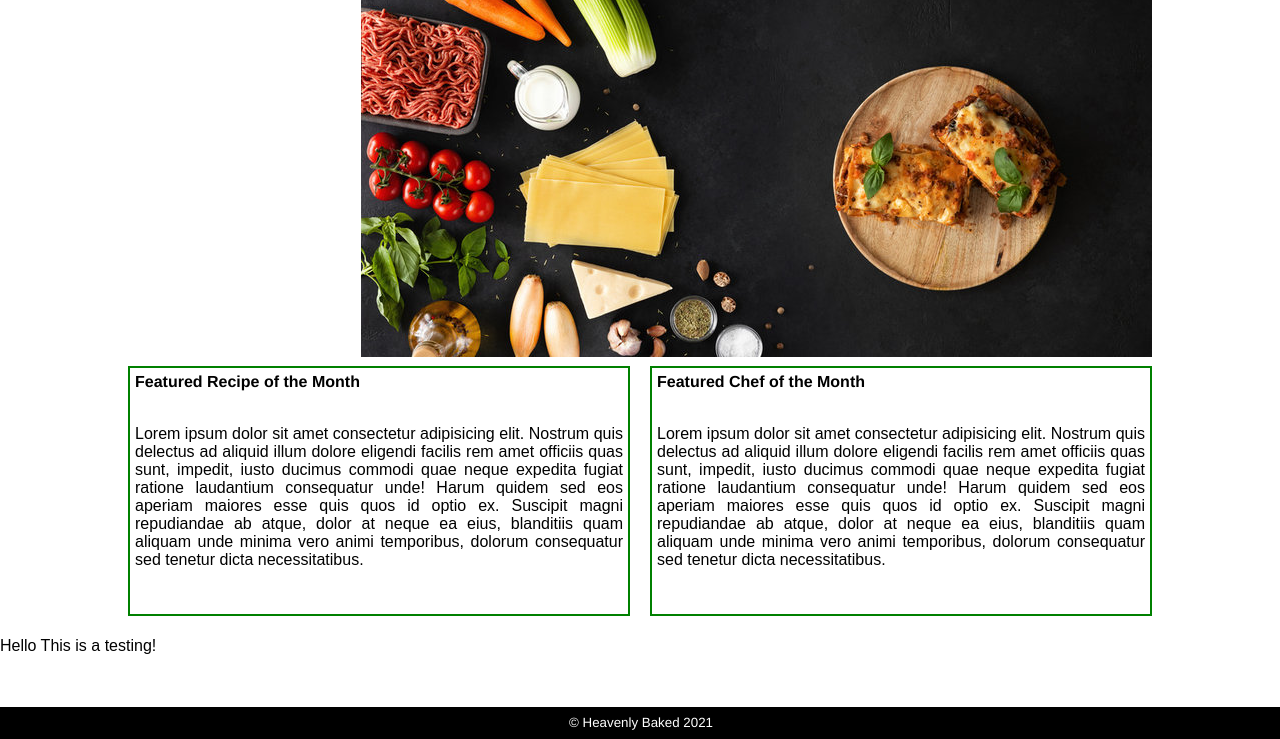
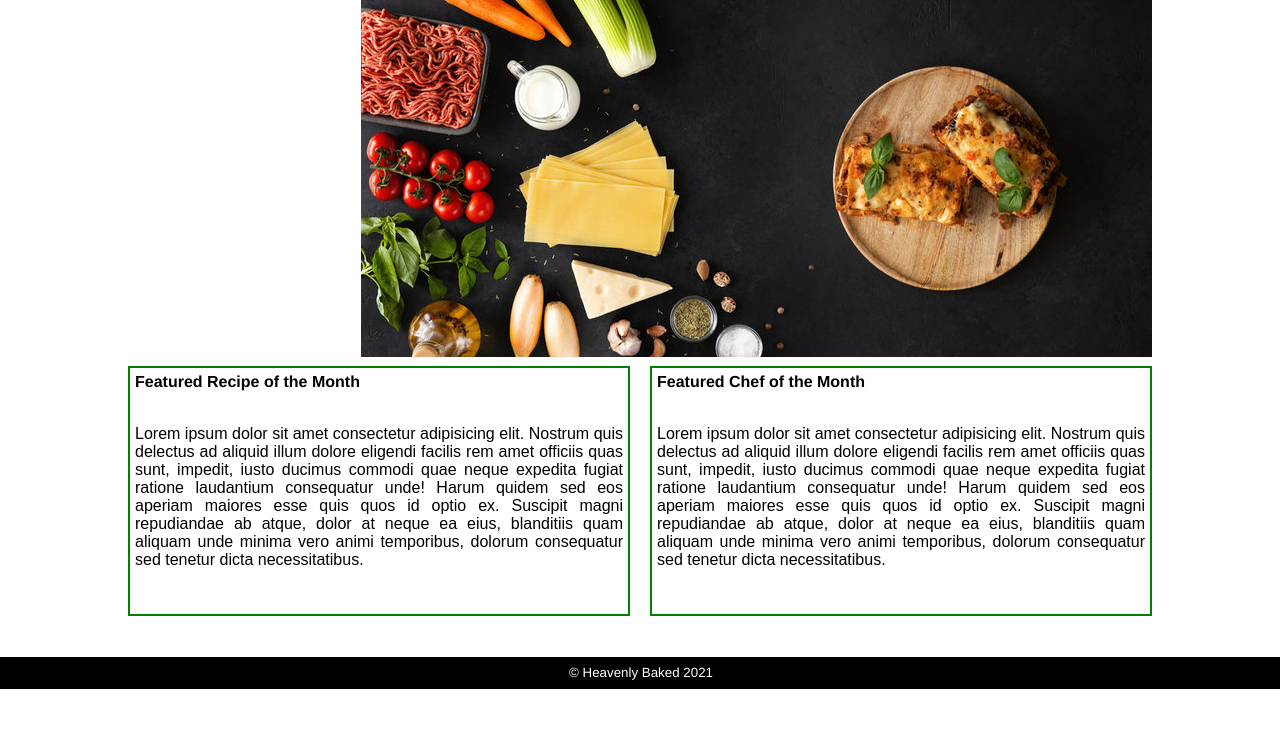
Before and after one commit to marvelousamir/Receipe-Website, a plain HTML site: page index.html in a window 1280 px wide. Shown: the part 353-1092 px from the top of the page. After the commit the page ends 1042 px from the top, so only its background shows below. Drawn offline with Linux system fonts and the light colour scheme; a web font is replaced by a local one.

Commit message:
Revert "Hey Amir, pls accept this!"
This reverts commit 2bdbd9938e3f3bfb1036eff7916244f076f8fbaa.

```diff
--- a/index.html
+++ b/index.html
@@ -65,9 +65,7 @@
             </div>
 
           </div>
-            <div>
-                <p>Hello This is a testing!</p>
-            </div>
+
         <br /><br />
         <div class="baba">
             <footer>
```
